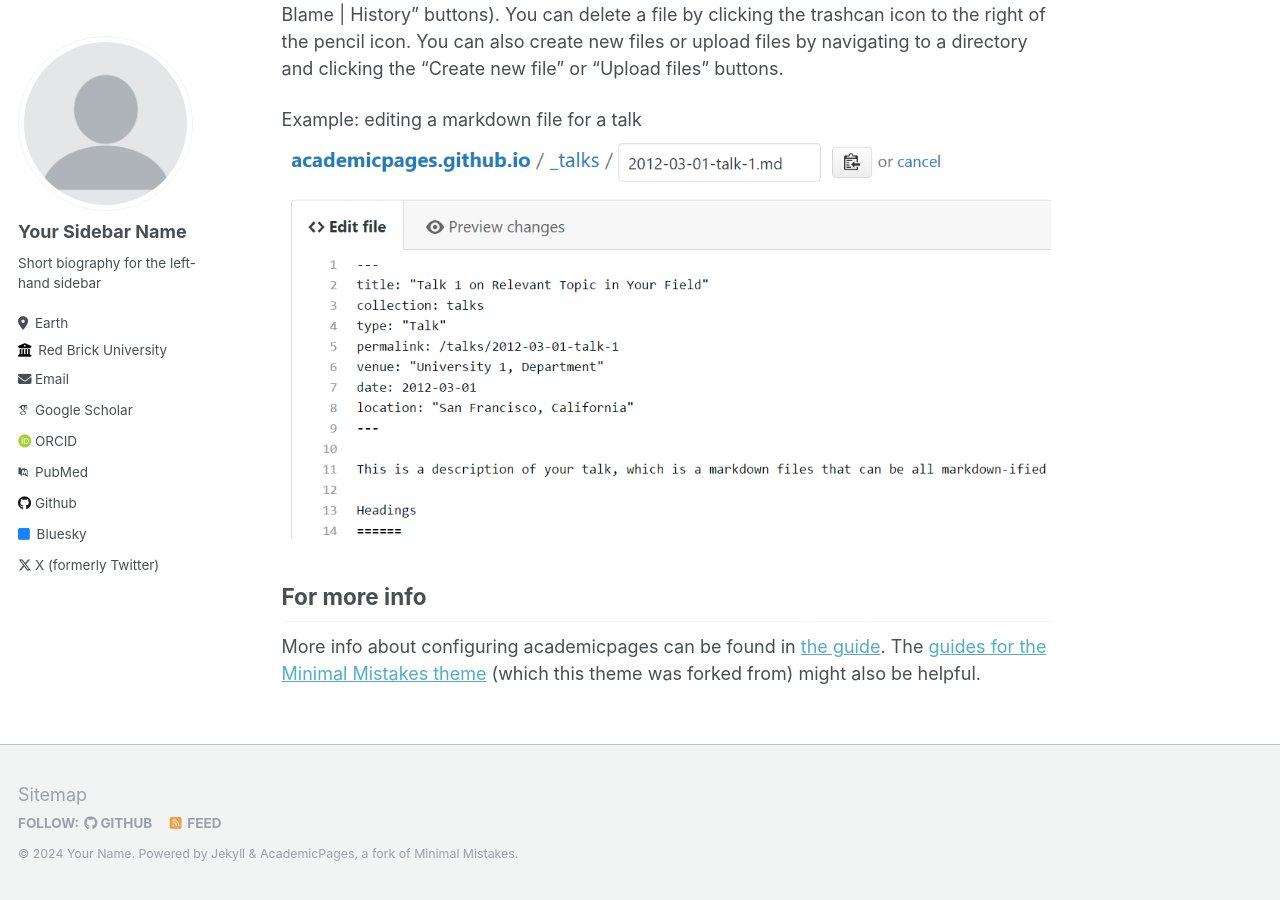
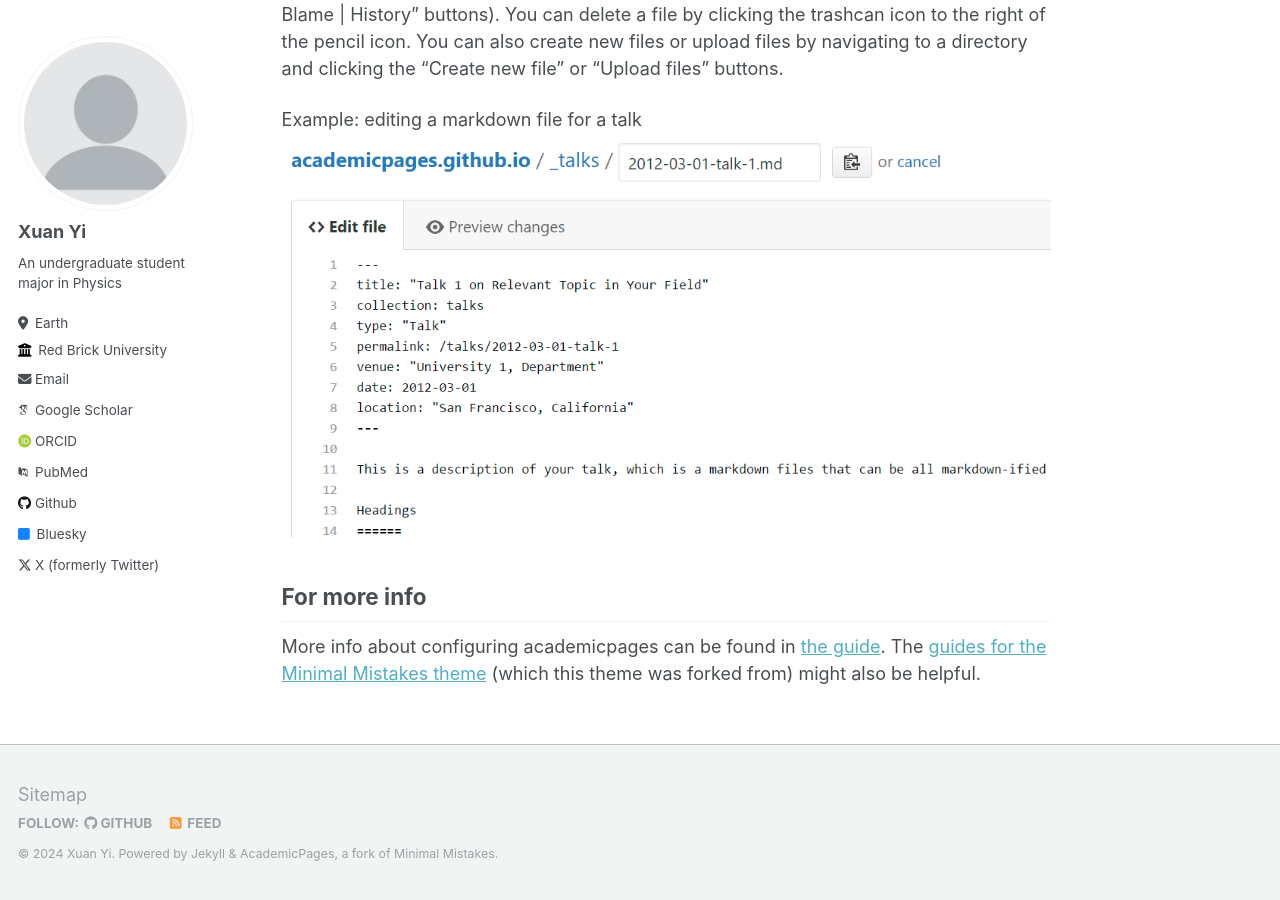
Before and after one commit to Xuanyiyiren2/Xuanyiyiren2.github.io, a Jekyll site: the page built from _pages/about.md, in a window 1280 px wide and 900 px high, scrolled down 2463 px. Built offline with Jekyll 4.4.1, drawn with Linux system fonts in a browser that asks for light colours; some web fonts are replaced; some of the changed text lies outside the part shown.

Commit message:
Update _config.yml

```diff
--- a/_config.yml
+++ b/_config.yml
@@ -8,13 +8,13 @@
 
 # Basic Site Settings
 locale                   : "en-US"
-title                    : "Your Name / Site Title"
+title                    : "Xuan Yi"
 title_separator          : "-"
-name                     : &name "Your Name"
+name                     : &name "Xuan Yi"
 description              : &description "personal description"
 url                      : https://Xuanyiyiren2.github.io # the base hostname & protocol for your site e.g. "https://mmistakes.github.io"
 baseurl                  : "" # the subpath of your site, e.g. "/blog"
-repository               : "Xuanyiyiren2/Xuanyiyiren2.github.io"
+repository               : "Xuanyiyiren2.github.io"
 
 # Site Author - The following control what appear as part of the author content on the side bar.
 #               If a field is blank the icon and link will not appear, otherwise it will be shown.
@@ -22,9 +22,9 @@ repository               : "Xuanyiyiren2/Xuanyiyiren2.github.io"
 author:
   # Biographic information
   avatar           : "profile.png"
-  name             : "Your Sidebar Name"
+  name             : "Xuan Yi"
   pronouns         : # example: "she/her"
-  bio              : "Short biography for the left-hand sidebar"
+  bio              : "An undergraduate student major in Physics"
   location         : "Earth"
   employer         : "Red Brick University"
   uri              : # URL
```
